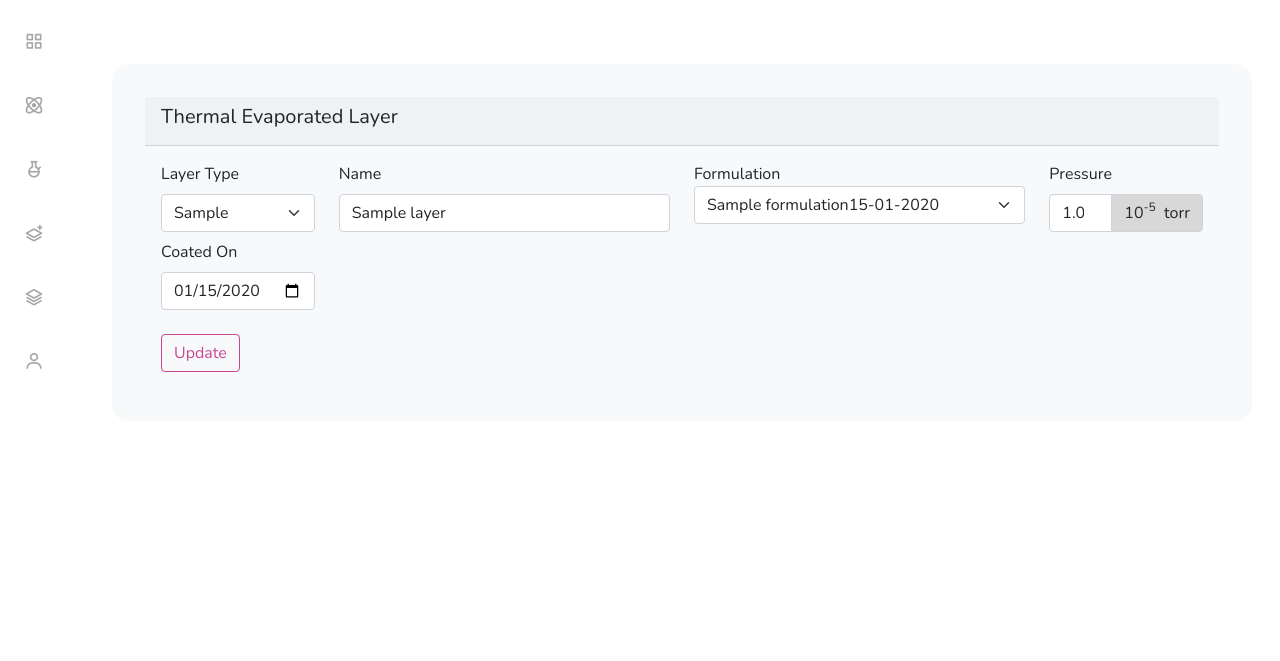
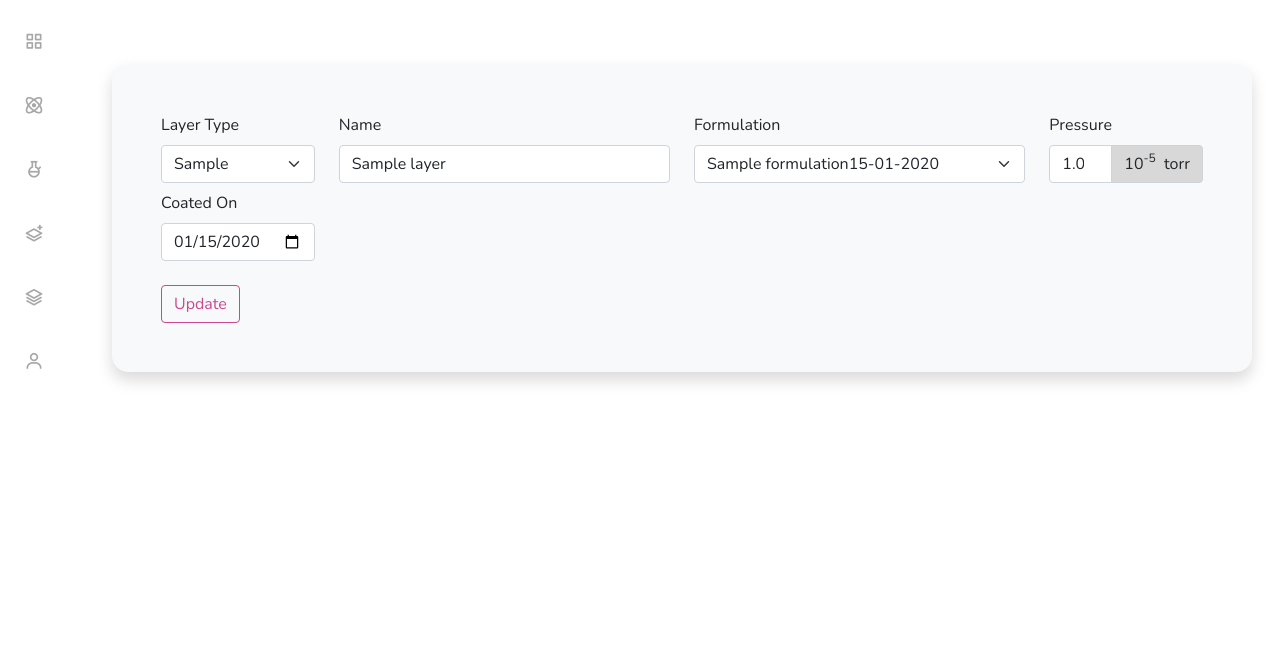
Before and after one commit to patidarrahul/redmap, a Django app: page /layer/thermal-evaporated-layer/update/1/ in a window 1280 px wide. Shown: the part 64-725 px from the top of the page. Run offline with Django 4.2, Linux system fonts and the light colour scheme; tables that the repository leaves empty hold one stand-in row (values such as "Sample post").

Commit message:
corrected styling in thermally evaporated template

```diff
--- a/templates/update-thermal-evaporated-layer.html
+++ b/templates/update-thermal-evaporated-layer.html
@@ -1,10 +1,8 @@
 {% extends 'base.html'%} {% block content %}
 
 <div class="container-fluid mx-auto" style="position: absolute; top: 40px">
-  <div class="card mt-4">
-    <div class="card-header">
-      <h5>Thermal Evaporated Layer</h5>
-    </div>
+  <div class="card  shadow mt-4">
+
     <div class="card-body">
       <form class="col-12 g-3" method="POST" , action="">
         {% csrf_token %}
@@ -35,7 +33,7 @@
 
           <div class="col-md-4">
             <label for="formulation" class="formulation">Formulation</label>
-            <select id="formulation" class="form-select" name="formulation" required>
+            <select id="formulation" class="form-select mt-2" name="formulation" required>
               <option selected value="{{layer.formulation.id}}">
                 {{layer.formulation.name}}{{layer.formulation.created|date:'d-m-Y'}}
               </option>
```
Also changed, not shown: templates/add-thermal-evaporated-layer.html (+4 -5 lines).
